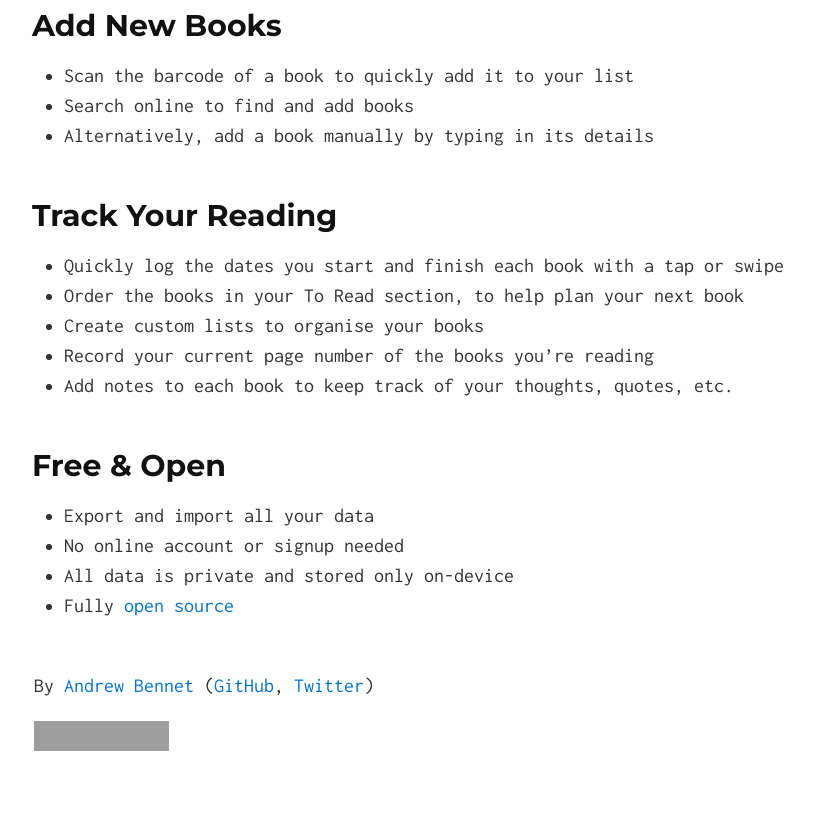
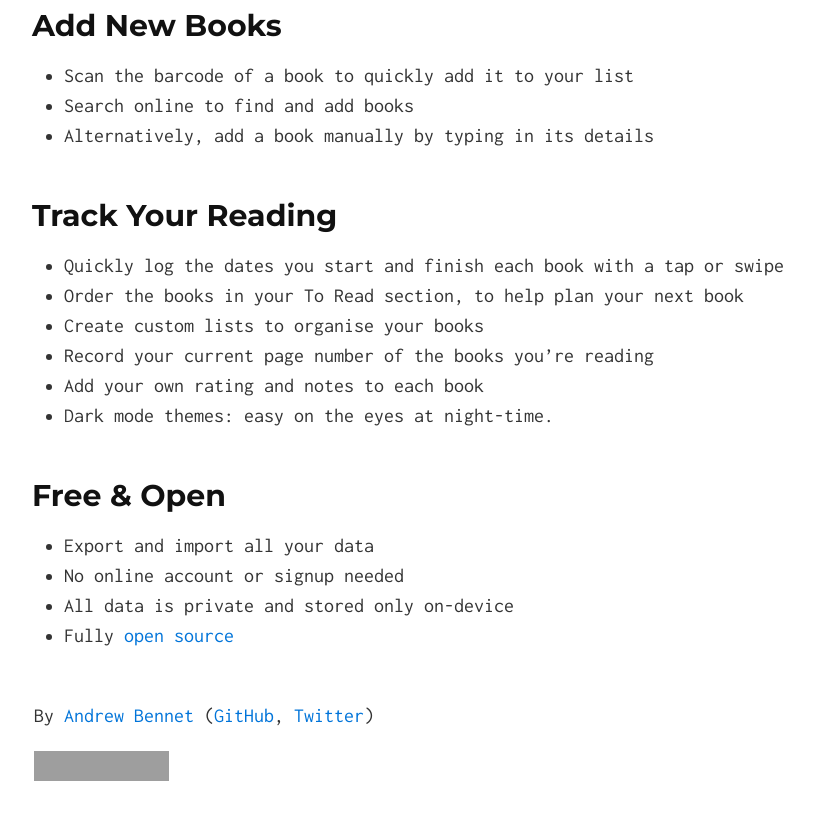
Before and after one commit to AndrewBennet/ReadingListWebsite, a Jekyll site: the page built from index.md, in a window 1280 px wide and 900 px high, scrolled down 1039 px, cut to the strip 0-820 px from the top of the window. Shown: the whole strip, without its empty margins (156-970 px from the left). Built offline with Jekyll 4.4.1, drawn with Linux system fonts in a browser that asks for light colours; grey boxes are pictures that could not be loaded.

Commit message:
Add rating and dark mode to the feature list

```diff
--- a/index.md
+++ b/index.md
@@ -24,7 +24,8 @@ Easily keep a list of books you’ve read, books you’re reading, and books you
 * Order the books in your To Read section, to help plan your next book
 * Create custom lists to organise your books
 * Record your current page number of the books you're reading
-* Add notes to each book to keep track of your thoughts, quotes, etc.
+* Add your own rating and notes to each book
+* Dark mode themes: easy on the eyes at night-time.
 
 ## Free & Open
 * Export and import all your data
@@ -32,7 +33,6 @@ Easily keep a list of books you’ve read, books you’re reading, and books you
 * All data is private and stored only on-device
 * Fully [open source](https://github.com/AndrewBennet/readinglist)
 
-
 <br />
 By [Andrew Bennet](https://andrewbennet.com) ([GitHub](https://github.com/AndrewBennet), [Twitter](https://twitter.com/AndrewBennet))
 
```
